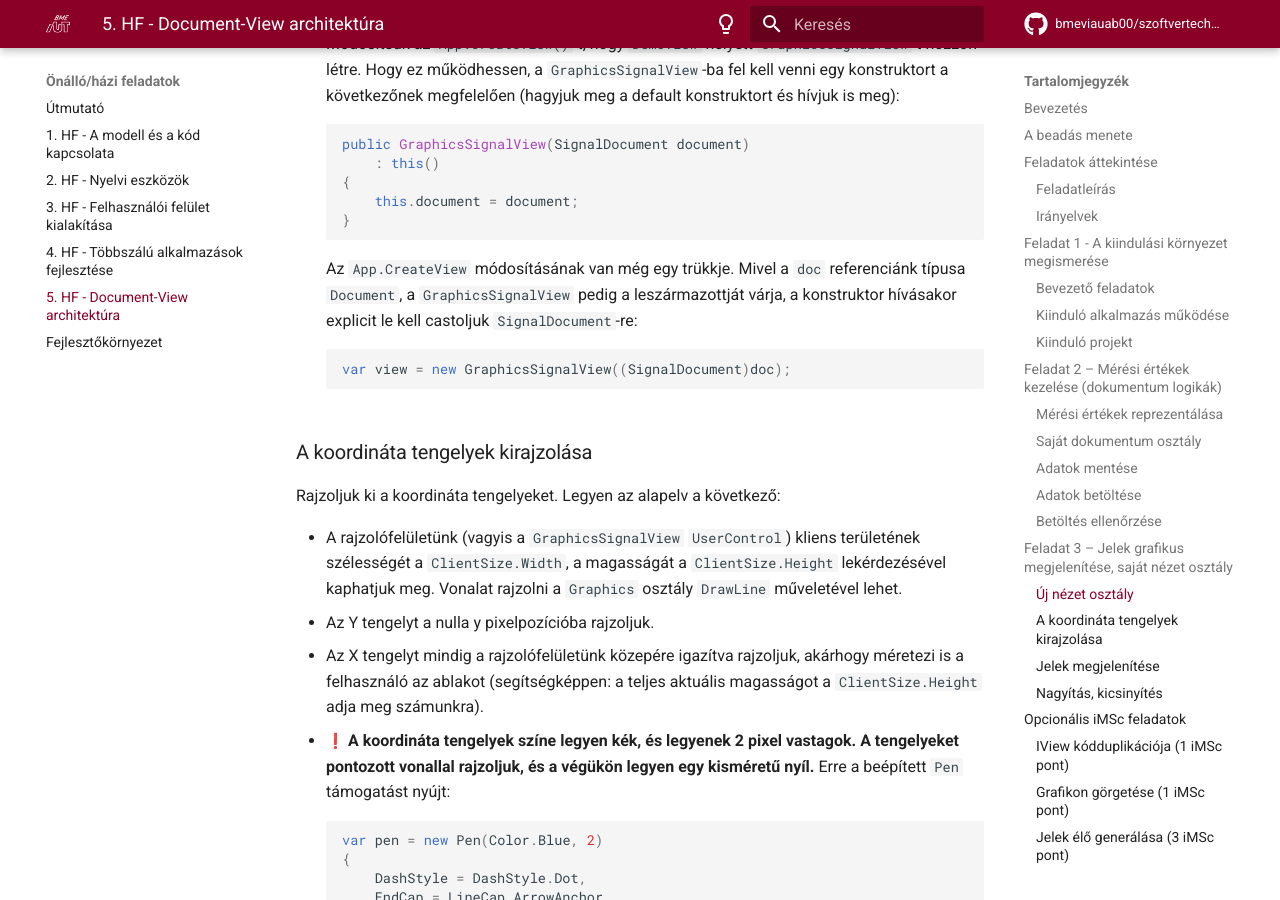
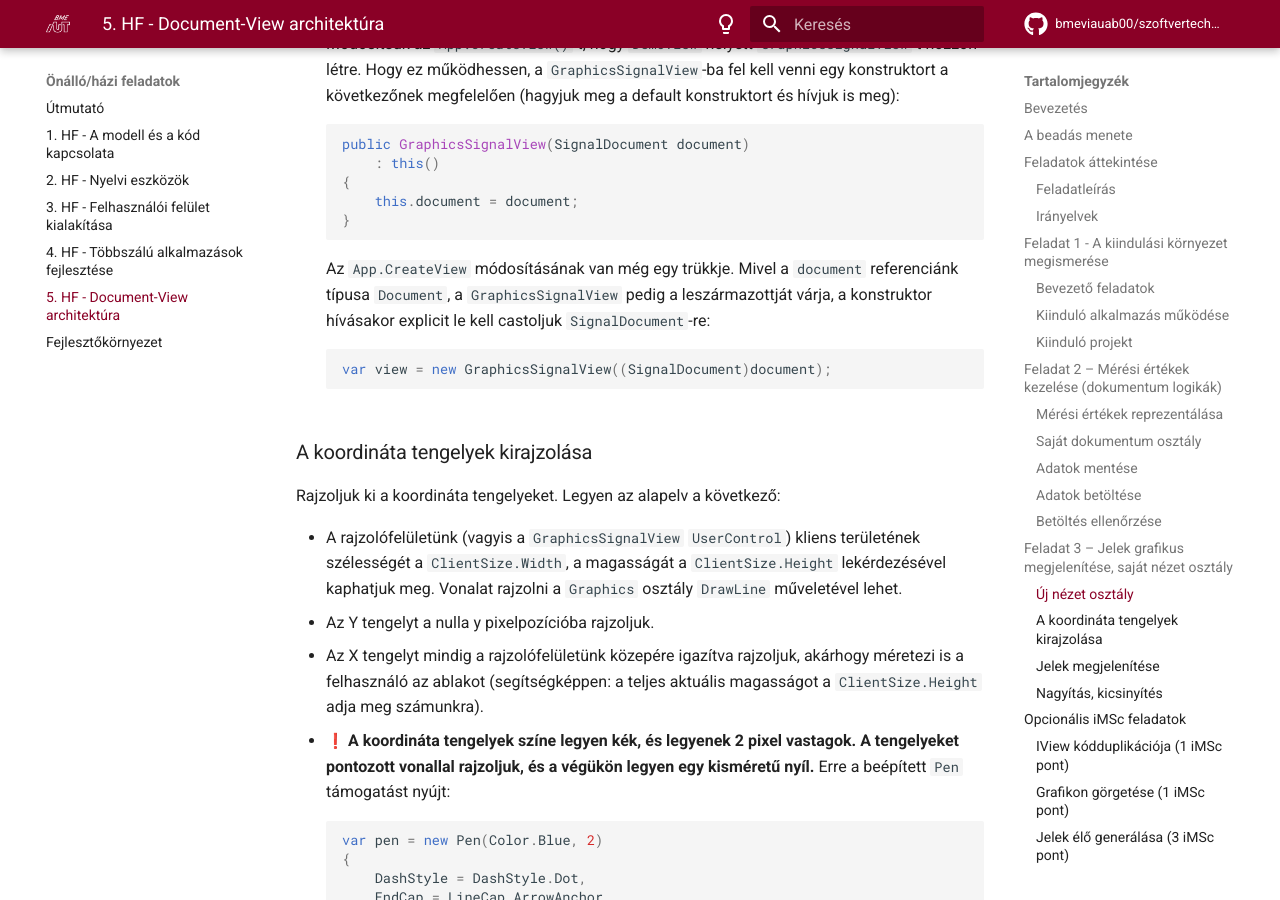
Before and after one commit to bmeviauab00/szoftvertechnikak, an MkDocs documentation site: the page built from docs/hazi/5-document-view-architectura/index.md, in a window 1280 px wide and 900 px high, scrolled down 10538 px. Built offline with MkDocs 1.6.1 and Material for MkDocs 9.7.7, drawn with Linux system fonts in a browser that asks for light colours; emoji names are drawn with the system emoji font; comment, search, counter and statistics services are not loaded.

Commit message:
A CreateView függvényben már document a neve a referenciának

````diff
--- a/docs/hazi/5-document-view-architectura/index.md
+++ b/docs/hazi/5-document-view-architectura/index.md
@@ -364,10 +364,10 @@ Visszatérve a feladatra a megvalósítás főbb lépései a következők:
     }
     ```
 
-    Az `App.CreateView` módosításának van még egy trükkje. Mivel a `doc` referenciánk típusa `Document`, a `GraphicsSignalView` pedig a leszármazottját várja, a konstruktor hívásakor explicit le kell castoljuk `SignalDocument`-re:
+    Az `App.CreateView` módosításának van még egy trükkje. Mivel a `document` referenciánk típusa `Document`, a `GraphicsSignalView` pedig a leszármazottját várja, a konstruktor hívásakor explicit le kell castoljuk `SignalDocument`-re:
 
     ```csharp
-    var view = new GraphicsSignalView((SignalDocument)doc);
+    var view = new GraphicsSignalView((SignalDocument)document);
     ```
 
 ### A koordináta tengelyek kirajzolása
````
